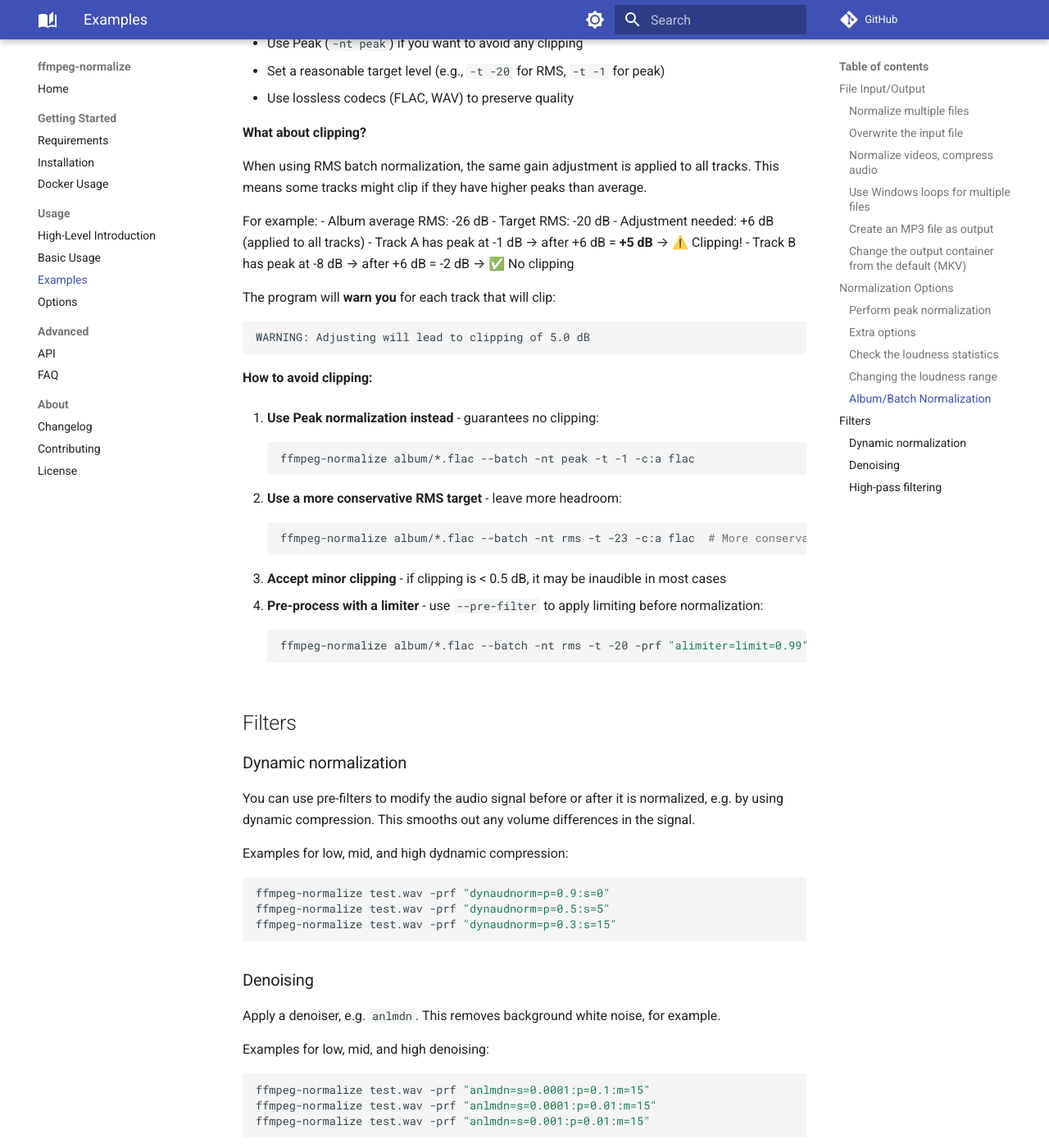
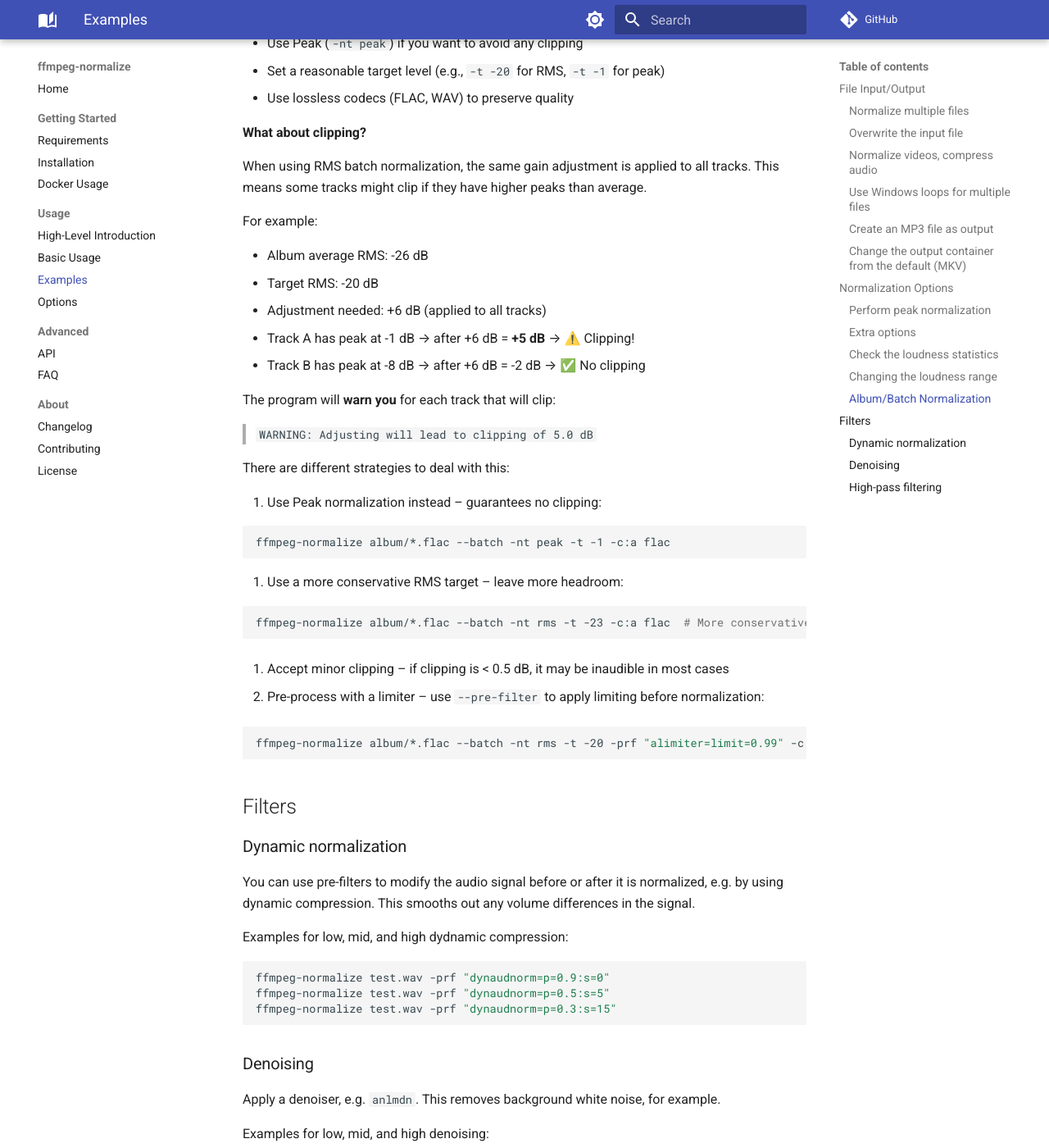
Before and after one commit to slhck/ffmpeg-normalize, an MkDocs documentation site: the page built from docs/usage/examples.md, in a window 1280 px wide and 1400 px high, scrolled down 2969 px. Shown: the whole window at 82% size. Built offline with MkDocs 1.6.1 and Material for MkDocs 9.7.7, drawn with Linux system fonts in a browser that asks for light colours; comment, search, counter and statistics services are not loaded.

Commit message:
docs: update

````diff
--- a/docs/usage/examples.md
+++ b/docs/usage/examples.md
@@ -145,6 +145,7 @@ Best practices for album normalization:
 When using RMS batch normalization, the same gain adjustment is applied to all tracks. This means some tracks might clip if they have higher peaks than average.
 
 For example:
+
 - Album average RMS: -26 dB
 - Target RMS: -20 dB
 - Adjustment needed: +6 dB (applied to all tracks)
@@ -152,25 +153,27 @@ For example:
 - Track B has peak at -8 dB → after +6 dB = -2 dB → ✅ No clipping
 
 The program will **warn you** for each track that will clip:
-```
-WARNING: Adjusting will lead to clipping of 5.0 dB
-```
 
-**How to avoid clipping:**
+> `WARNING: Adjusting will lead to clipping of 5.0 dB`
 
-1. **Use Peak normalization instead** - guarantees no clipping:
+There are different strategies to deal with this:
+
+1. Use Peak normalization instead – guarantees no clipping:
+
    ```bash
    ffmpeg-normalize album/*.flac --batch -nt peak -t -1 -c:a flac
    ```
 
-2. **Use a more conservative RMS target** - leave more headroom:
+2. Use a more conservative RMS target – leave more headroom:
+
    ```bash
    ffmpeg-normalize album/*.flac --batch -nt rms -t -23 -c:a flac  # More conservative
    ```
 
-3. **Accept minor clipping** - if clipping is < 0.5 dB, it may be inaudible in most cases
+3. Accept minor clipping – if clipping is < 0.5 dB, it may be inaudible in most cases
 
-4. **Pre-process with a limiter** - use `--pre-filter` to apply limiting before normalization:
+4. Pre-process with a limiter – use `--pre-filter` to apply limiting before normalization:
+
    ```bash
    ffmpeg-normalize album/*.flac --batch -nt rms -t -20 -prf "alimiter=limit=0.99" -c:a flac
    ```
````
Also changed, not shown: docs/advanced/faq.md (+2 -0 lines).
